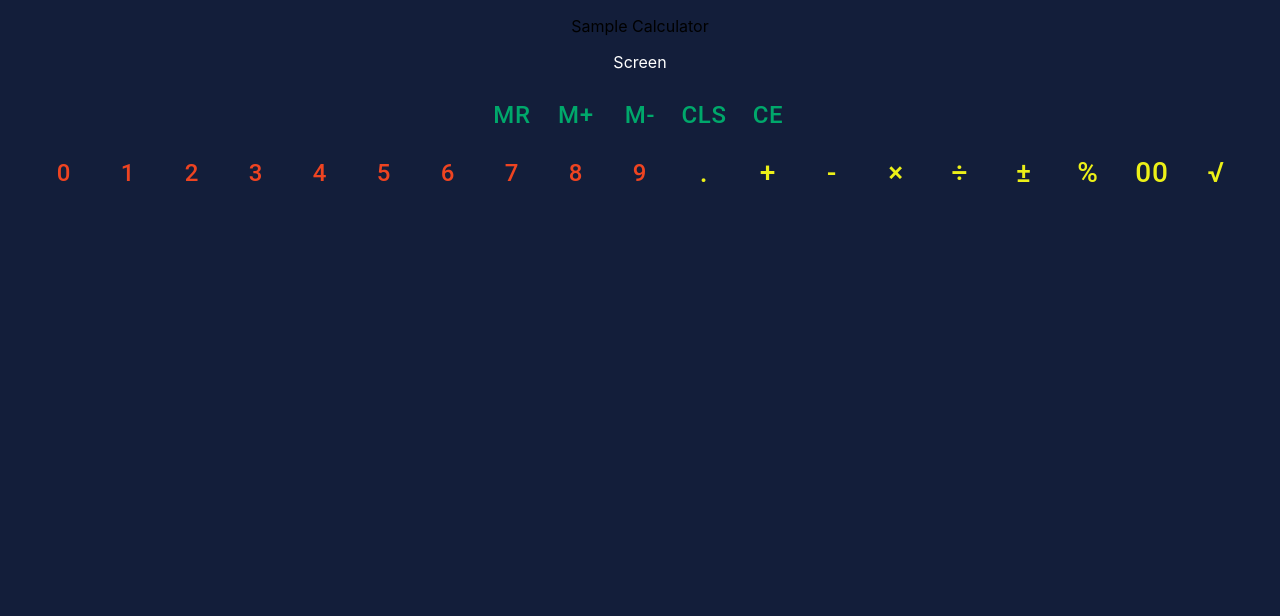
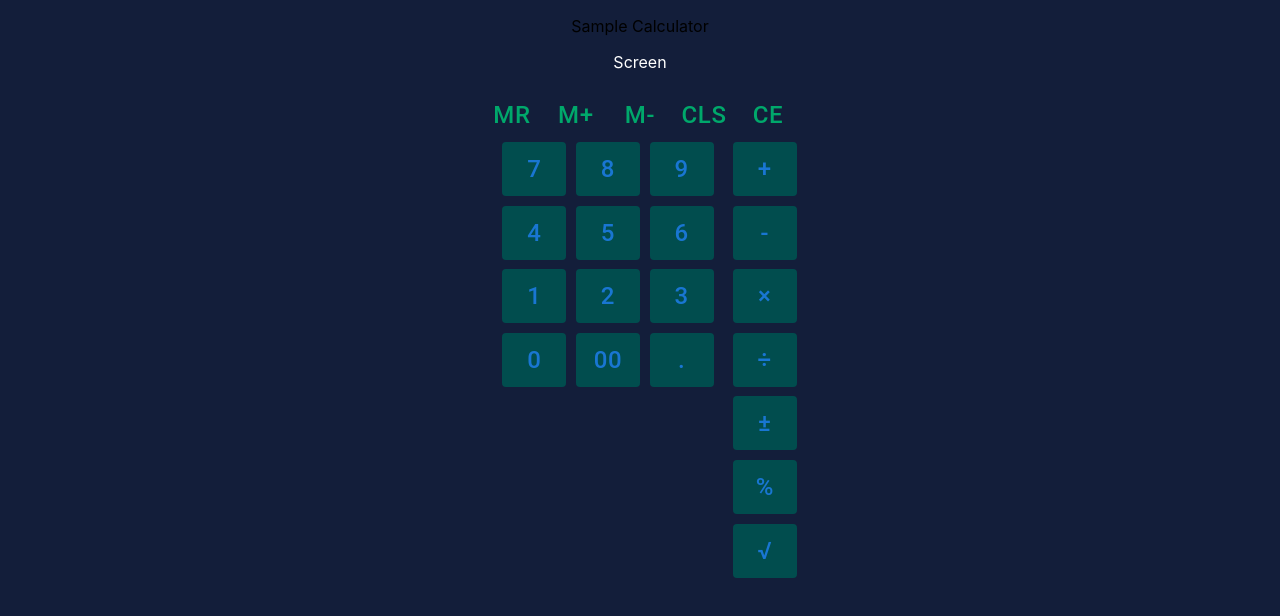
Before and after one commit to bluVshal/pub-sample-calculator, a React (Create React App) app: page / in a window 1280 px wide. Shown: the top 616 px of the page. Built offline with nearby package versions, Linux system fonts and the light colour scheme.

Commit message:
Modified css

```diff
--- a/src/Components/Buttons/Buttons.js
+++ b/src/Components/Buttons/Buttons.js
@@ -5,27 +5,43 @@ import '../Styles/calcStyle.css';
 const Buttons = () => {
 
     const populateNumberButtons = () =>{
-        const arrayNum = [0,1,2,3,4,5,6,7,8,9];
+        const arrayNum = ['.','00','0','3','2','1','6','5','4','9','8','7'];
 
-        return arrayNum.map((numbr) => <Button key={numbr} sx={{
-            color: '#EE4421',
-            fontSize: '1.5rem'
-            }}>{numbr}</Button>);
+        return arrayNum.reverse().map((numbr) =>
+            <Button
+                key={numbr}
+                sx={{
+                    fontSize: '1.5rem',
+                    backgroundColor:'#014D4E',
+                    margin:'0 0 0.6rem 0.6rem'
+                }}>
+                {numbr}
+            </Button>);
     };
 
     const populateoperationButtons = () => {
-        const arrayOp = ['.','+','-','×','÷','±','%','00','√'];
+        const arrayOp = ['+','-','×','÷','±','%','√'];
 
-        return arrayOp.map((op) => <Button key={op} sx={{
-            color: '#ECF018',
-            fontSize: '1.75rem'
-            }}>{op}</Button>);
+        return arrayOp.map((op) =>
+            <Button
+                key={op}
+                sx={{
+                    fontSize: '1.5rem',
+                    backgroundColor:'#014D4E',
+                    margin:'0 0 0.6rem 0.6rem'
+                }}>
+                {op}
+            </Button>);
     };
 
     return(
         <div className="btn-container">
-            {populateNumberButtons()}
-            {populateoperationButtons()}
+            <div className='right-buttons'>
+                {populateNumberButtons()}
+            </div>
+            <div className='op-buttons'>
+                {populateoperationButtons()}
+            </div>
         </div>
     );
 
--- a/src/Components/Styles/calcStyle.css
+++ b/src/Components/Styles/calcStyle.css
@@ -0,0 +1,15 @@
+.btn-container{
+    display: flex;
+    flex-direction: row;
+    justify-content: center;
+}
+
+.right-buttons{
+    width:15rem;
+  }
+
+.op-buttons{
+    display: flex;
+    flex-direction: column;
+    max-height: 5rem;
+}
```
Also changed, not shown: src/Components/Elements/Memory/Memory.js (+10 -5 lines).
